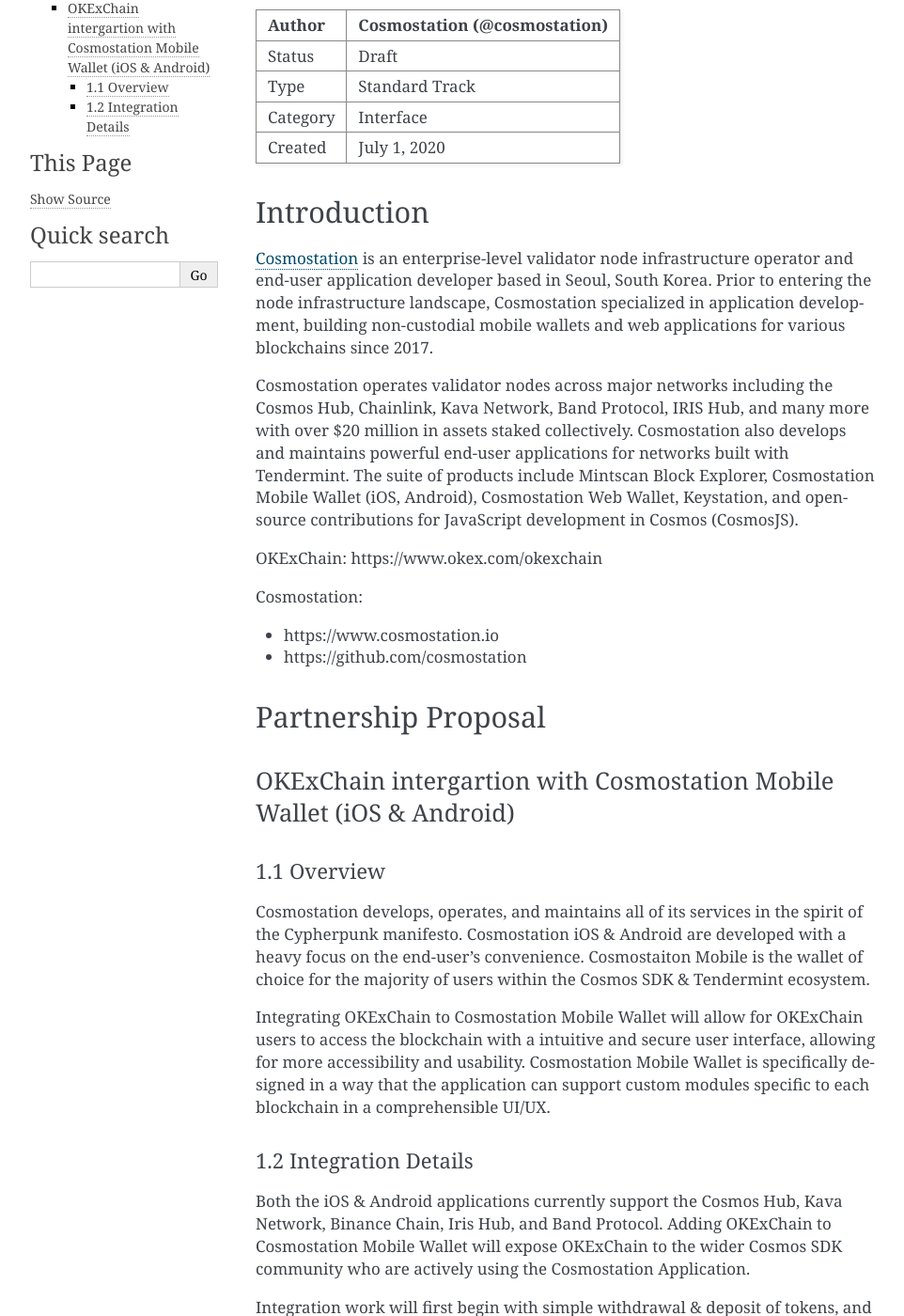
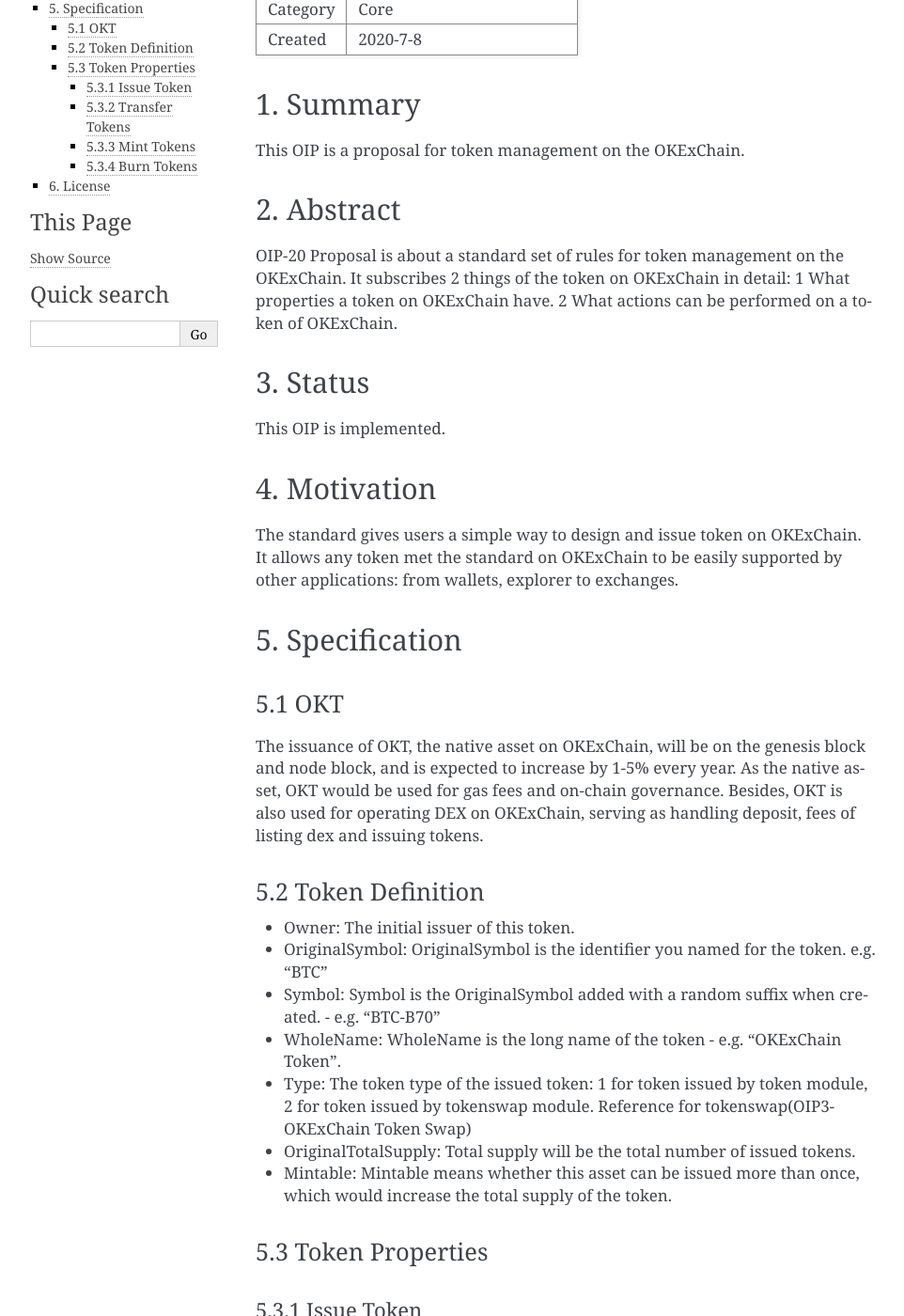
Before and after one commit to okx/KIPs, a Sphinx documentation site: the page built from docs/draft/OIP-20.md, in a window 1280 px wide and 1400 px high, scrolled down 201 px. Shown: the whole window at 94% size, without its empty margins (148-1110 px from the left). Built offline with Sphinx 7.4.7, drawn with Linux system fonts in a browser that asks for light colours; some of the changed text lies outside the part shown.

Commit message:
Merge remote-tracking branch 'upstream/master'
# Conflicts:
#	docs/draft/OIP-22.md
#	docs/draft/OIP-26.md

```diff
--- a/docs/draft/OIP-20.md
+++ b/docs/draft/OIP-20.md
@@ -1,35 +1,130 @@
-# OIP-(?): OKExChain ＆ Cosmostation Validator Partership Proposal
+# OIP-20: Tokens on OKExChain
 
-| Author   | Cosmostation (@cosmostation) |
-| :------- | ---------------------- |
-| Status   | Draft                  |
-| Type     | Standard Track         |
-| Category | Interface              |
-| Created  | July 1, 2020           |
+| Author   | Ocean Fan (@OKExChain)  |
+| -------  | --------------------- |
+| Status   | Implemented           |
+| Type     | Standard Track        |
+| Category | Core                  |
+| Created  | 2020-7-8              |
 
-## Introduction
+## 1. Summary
 
-[Cosmostation](https://www.cosmostation.io/) is an enterprise-level validator node infrastructure operator and end-user application developer based in Seoul, South Korea. Prior to entering the node infrastructure landscape, Cosmostation specialized in application development, building non-custodial mobile wallets and web applications for various blockchains since 2017.
+This OIP is a proposal for token management on the OKExChain.
 
-Cosmostation operates validator nodes across major networks including the Cosmos Hub, Chainlink, Kava Network, Band Protocol, IRIS Hub, and many more with over $20 million in assets staked collectively. Cosmostation also develops and maintains powerful end-user applications for networks built with Tendermint. The suite of products include Mintscan Block Explorer, Cosmostation Mobile Wallet (iOS, Android), Cosmostation Web Wallet, Keystation, and open-source contributions for JavaScript development in Cosmos (CosmosJS).
+## 2. Abstract
 
-OKExChain: https://www.okex.com/okexchain
+OIP-20 Proposal is about a standard set of rules for token management on the OKExChain. It subscribes 2 things of the token on OKExChain in detail: 1 What properties a token on OKExChain have. 2 What actions can be performed on a token of OKExChain.
 
-Cosmostation:
+## 3. Status
 
-- https://www.cosmostation.io
-- https://github.com/cosmostation
+This OIP is implemented.
 
-## Partnership Proposal
+## 4. Motivation
 
-### OKExChain intergartion with Cosmostation Mobile Wallet (iOS & Android)
+The standard gives users a simple way to design and issue token on OKExChain. It allows any token met the standard on OKExChain to be easily supported by other applications: from wallets, explorer to exchanges.
 
-#### 1.1 Overview
-Cosmostation develops, operates, and maintains all of its services in the spirit of the Cypherpunk manifesto. Cosmostation iOS & Android are developed with a heavy focus on the end-user's convenience. Cosmostaiton Mobile is the wallet of choice for the majority of users within the Cosmos SDK & Tendermint ecosystem.
+## 5. Specification
 
-Integrating OKExChain to Cosmostation Mobile Wallet will allow for OKExChain users to access the blockchain with a intuitive and secure user interface, allowing for more accessibility and usability. Cosmostation Mobile Wallet is specifically designed in a way that the application can support custom modules specific to each blockchain in a comprehensible UI/UX.
+### 5.1 OKT
 
-#### 1.2 Integration Details
-Both the iOS & Android applications currently support the Cosmos Hub, Kava Network, Binance Chain, Iris Hub, and Band Protocol. Adding OKExChain to Cosmostation Mobile Wallet will expose OKExChain to the wider Cosmos SDK community who are actively using the Cosmostation Application.
+The issuance of OKT, the native asset on OKExChain, will be on the genesis block and node block, and is expected to increase by 1-5% every year. As the native asset, OKT would be used for gas fees and on-chain governance. Besides, OKT is also used for operating DEX on OKExChain, serving as handling deposit, fees of listing dex and issuing tokens.
 
-Integration work will first begin with simple withdrawal & deposit of tokens, and will sequentially be updated to support custom modules specific to OKExChain such as delegation, undelegation, claim rewards, redelegation, etc.
+### 5.2 Token Definition
+
+- Owner: The initial issuer of this token.
+- OriginalSymbol: OriginalSymbol is the identifier you named for the token. e.g. "BTC"
+- Symbol: Symbol is the OriginalSymbol added with a random suffix when created. - e.g. "BTC-B70"
+- WholeName: WholeName is the long name of the token - e.g. "OKExChain Token".
+- Type: The token type of the issued token: 1 for token issued by token module, 2 for token issued by tokenswap module. Reference for tokenswap(OIP3-OKExChain Token Swap)
+- OriginalTotalSupply: Total supply will be the total number of issued tokens.
+- Mintable: Mintable means whether this asset can be issued more than once, which would increase the total supply of the token.
+
+### 5.3 Token Properties
+
+#### 5.3.1 Issue Token
+
+Below is the data structure which is needed to represent the new token. After the Issue Transaction, The data in all the below fields are not changeable except “Total Supply”, which can be changed via “Mint” or “Burn” operations.
+
+| **Field**          | **Type** | **Description**                                              |
+| -----------------  | -------- | ------------------------------------------------------------ |
+| Description        | string   | Optional, It's used to describe what's the token and what's the token used for. Limited to 256 unicode characters. |
+| WholeName          | string   | WholeName is the long name of the token, limited to 32 unicode characters, e.g. "OKExChain Token" |
+| OriginalSymbol     | string   | The length of the string for representing this asset is between 3 and 8 alphanumeric characters and is case insensitive. After you created the token, the OriginalSymbol  will be added with a random suffix and turns into Symbol. A token can be created without a suffix by proposal. Currently, 4 tokens does not require this suffix: OKT,OKB,BTC,USDK|
+| OriginalTotalSupply| int64    | The total supply for this token can have a maximum of 8 digits of decimal and is boosted by 1e8 in order to store as int64. The amount before boosting should not exceed 90 billion.
+| Owner              | Address  | The initial issuer of this token, the OKT balance of issuer should be more than the fee for issuing tokens
+| Mintable           | Boolean  | Whether this token could be minted(increased) after the initial issuing
+
+**Symbol Convention:**
+
+[Symbol]=[OriginalSymbol]-[Suffix]  For example Symbol: BTC-B70; OriginalSymbol: BTC
+
+
+**Issue Process:**
+
+- Issuer signed an issue transaction and make it broadcasted to one of OKExChain nodes
+- This OKExChain node will check this transaction. If there is no error, then this transaction will be broadcasted to other OKExChain nodes
+- Issue transaction is committed on the blockchain by block proposer
+- Validators will verify the constraints on total supply and symbol and deduct the fee of issuing token from issuer’s account
+- New token’s symbol is generated based on the transaction hash. It is added to the issuer’s address and token info is saved on the OKExChain
+
+#### 5.3.2 Transfer Tokens
+
+Transfer transaction is to send tokens from FromAddress to ToAddress.
+
+| **Field**        | **Type** | **Description**                                              |
+| ---------------- | -------- | ------------------------------------------------------------ |
+| FromAddress      | address  | The address you sent a token from                            |
+| ToAddress        | address  | The address you sent a token to |
+| Amount           | String   | It is the amount you want to transfer plus the token symbol. Like "100OKT". Amount should be  positive and can have a maximum of 8 digits of decimal and is boosted by 1e8 in order to store as int64.                        |
+
+
+**Transfer Process:**
+
+- Transfer initiators sign a transfer transaction and make it broadcasted to one of OKExChain nodes
+- The OKExChain node will check this transaction. If there is no error, then this transaction will be broadcasted to other OKExChain nodes
+- Transfer transaction is committed on the blockchain by block proposer
+- Validators will verify the constraints on balance. The transfer tokens and fee will be deducted from the address of the transaction initiators.
+- Add the tokens to the destination addresses
+
+#### 5.3.3 Mint Tokens
+
+Mint transaction is to increase the total supply of a mintable token. The transaction initiator must be the token owner.
+
+**Data Structure for Mint Operation**: A Data structure is needed to represent the mint operation.
+
+| **Field**        | **Type** | **Description**                                              |
+| ---------------- | -------- | ------------------------------------------------------------ |
+| Amount           | String   | It is the amount you want to mint plus the token symbol. Like "100000OKT". Amount should be  positive and can have a maximum of 8 digits of decimal and is boosted by 1e8 in order to store as int64.                 |
+| Owner            | Address  | The initial issuer of this token                               |
+
+**Mint Process:**
+
+- Token owner signs a mint transaction and makes it broadcasted to one of OKExChain nodes
+- The OKExChain node will check this transaction. If there is no error, then this transaction will be broadcasted to other OKExChain nodes
+- Mint transaction is committed on the blockchain by block proposer
+- Validators will verify the constraints on whether the token is mintable and whether the bumped total supply will pass the limit. Then increase its total supply and deduct the fee from the address of the token owner
+- Newly minted tokens are added to the address of the token owner and token info is updated on the OKExChain
+
+#### 5.3.4 Burn Tokens
+
+Burn transaction is to reduce the total supply of a token. The transaction initiator must be the token owner.
+
+**Data Structure for Burn Operation**: A Data structure is needed to represent the burn operation.
+
+| **Field**            | **Type** | **Description**                                              |
+| -------------------- | -------- | ------------------------------------------------------------ |
+| Amount               | string   | It is the amount you want to mint plus the token symbol. Like "100000OKT". Amount should be  positive and can have a maximum of 8 digits of decimal and is boosted by 1e8 in order to store as int64.                                   |
+| Owner                | address  | The initial issuer of this token.                                      |
+
+
+**Burn Process:**
+
+- Token owner signs a burn transaction and makes it broadcasted to one of OKExChain nodes
+- The OKExChain node will check this transaction. If there is no error, then this transaction will be broadcasted to other OKExChain nodes
+- Burn transaction is committed on the blockchain by block proposer
+- Validators will verify the constraints if the token’s supply is no less than the required amount, and then it decreases the total supply and deducts the fee from the address of the token owner
+- Burned tokens are deducted from the address of the token owner and token info is updated on the OKExChain
+
+## 6. License
+
+The content is licensed under [CC0](https://creativecommons.org/publicdomain/zero/1.0/).
```
